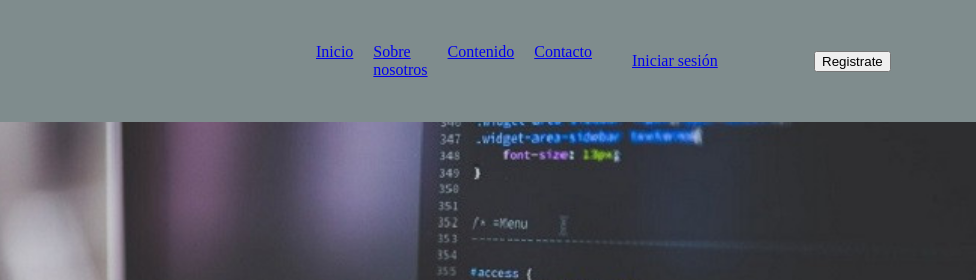
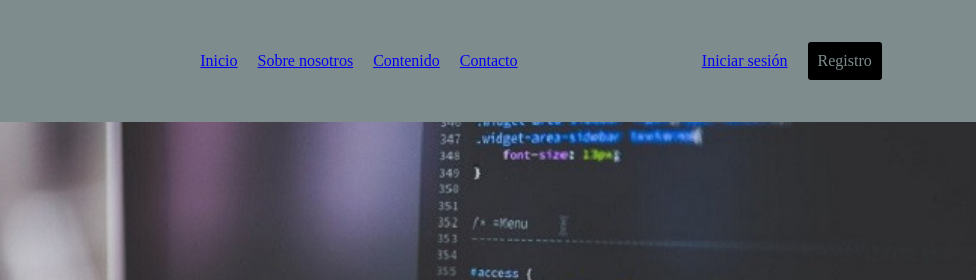
Before and after one commit to jhernandezg07/Proyecto, a plain HTML site: page index.html in a window 1280 px wide. Shown: the top 280 px of the page, 304-1280 px from the left. Drawn offline with Linux system fonts and the light colour scheme.

Commit message:
modificaciones

```diff
--- a/index.html
+++ b/index.html
@@ -18,10 +18,10 @@
                 <li><a href="#footer_principal">Contacto</a></li>
             </ul>
         </nav>
-        <a href="./login.html" class="login" target="_blank">Iniciar sesión</a>
-        <a href="./registro.html" class="registro" target="_blank">
-            <button>Registrate</button>
-        </a>
+        <div class="registro-login">
+            <a href="./login.html" class="login" target="_blank">Iniciar sesión</a>
+            <a href="./registro.html" class="registro" target="_blank">Registro</a>
+        </div>
     </header>
 
     <main>
@@ -68,5 +68,7 @@
         <a href="https://www.youtube.com/@soydalto" target="_blank"><img src="./img/youtube.png" alt="youtube"></a>
         <p>¡Muchas gracias!</p>
     </footer>
+
+    <script>src="manejo_DOM.js"</script>
 </body>
 </html>
--- a/styles_css/index.css
+++ b/styles_css/index.css
@@ -1,4 +1,4 @@
-body{
+*{
     margin:0cm;
 }
 
@@ -9,16 +9,34 @@ header{
     grid-template-columns: auto 1fr 1fr 1fr; /* Columna para la imagen y columna para la lista */
     align-items: center; /* Alinea verticalmente */
     column-gap: 20px; /* Espacio entre columnas */
+    display: flex;
+    justify-content: space-between; /* Mueve el contenido hacia los extremos */
 }
 
 .list-header{
     list-style: none; /*Elimina estilos de toda la lista*/
-    padding-left: 300px;
-    display: flex
+    display: flex;
 }
 
 .list-header li{
     margin-right: 20px;
+}
+
+.registro-login{
+    display: grid;
+    grid-template-columns: auto 1fr 1fr;
+    column-gap: 20px;
+    align-items: center;
+}
+
+.registro{
+    background-color: #000;
+    color: #7F8C8D;
+    border: none;
+    padding: 10px;
+    cursor: pointer;
+    border-radius: 3px;
+    text-decoration: none;
 }
 
 .logo-header{
```
